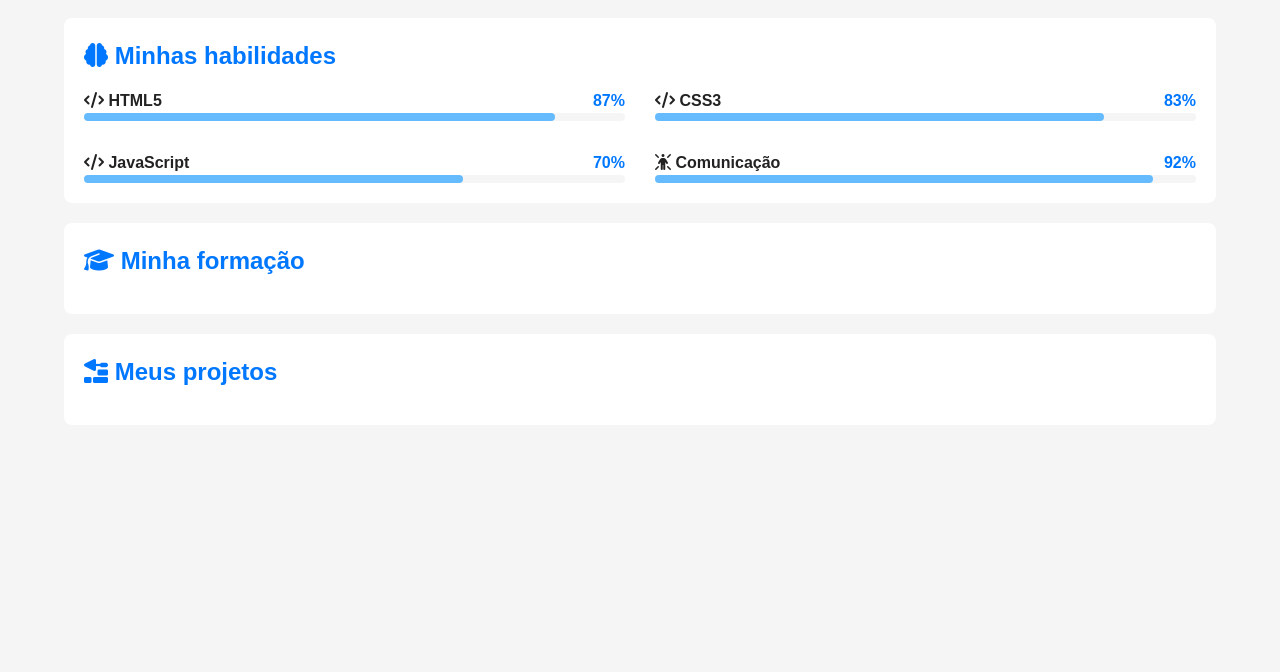
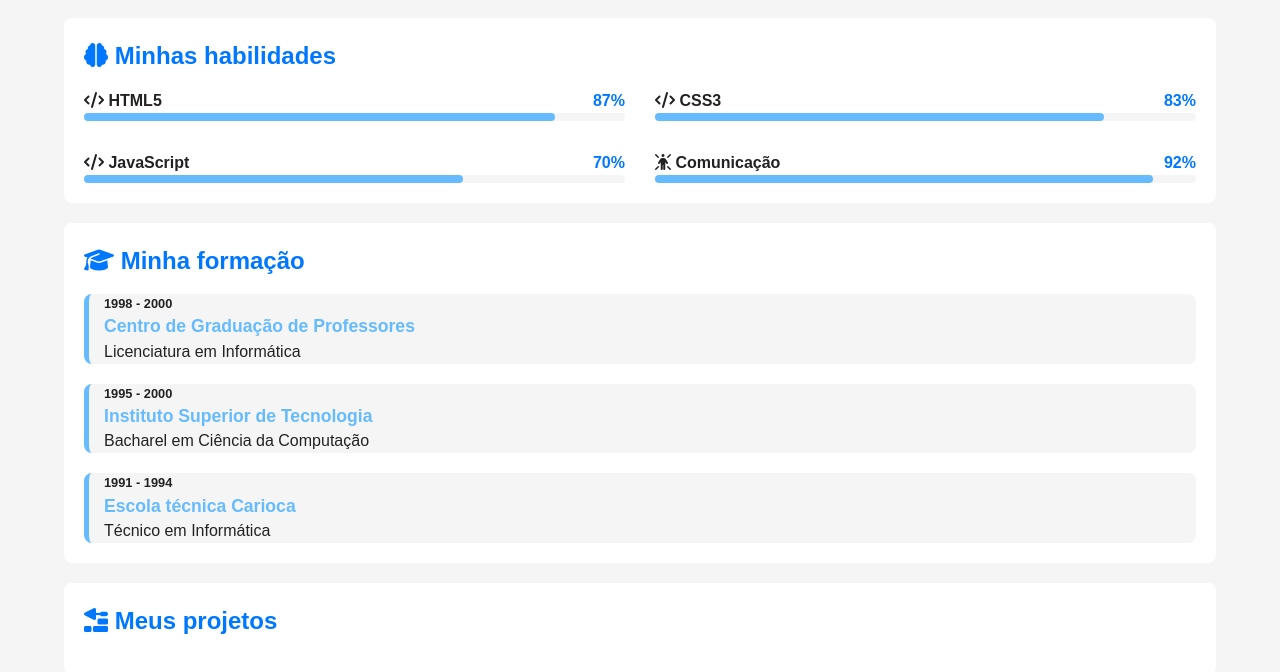
Before and after one commit to YgorCRVG/projeto-portfolio, a plain HTML site: page index.html in a window 1280 px wide. Shown: the part 502-1174 px from the top of the page. Before the commit the page ends 947 px from the top, so only its background shows below. Drawn offline with Linux system fonts and the light colour scheme.

Commit message:
área de informações

```diff
--- a/estilos/style.css
+++ b/estilos/style.css
@@ -164,6 +164,42 @@ article h2 {
     border-radius: 4px;
 }
 
+#formacao-container {
+    display: flex;
+    flex-direction: column-reverse;
+    gap: 20px;
+}
+
+#formacao-container .curso {
+    background-color: var(--fundo-principal);
+    padding-left: 15px;
+    border-radius: 8px;
+    border-left: 5px solid var(--destaque-inverso);
+    transition: border-left-width 0.3s, border-color 0.3s;
+}
+
+#formacao-container .curso:hover {
+    border-left-width: 15px;
+    cursor: pointer;
+    border-color: var(--destaque);
+}
+
+#formacao-container .periodo {
+    font-size: 0.8em;
+    font-weight: bold;
+    color: var(--texto);
+}
+
+#formacao-container .instituicao {
+    font-size: 1.1em;
+    color: var(--destaque-inverso);
+}
+
+#formacao-container .instituicao:hover {
+    color: var(--destaque);
+    cursor: pointer;
+}
+
 @media screen and (min-width: 768px) {
     #skill-container {
         grid-template-columns: 1fr 1fr;
--- a/index.html
+++ b/index.html
@@ -117,6 +117,38 @@
 
             <article class="formacao">
                 <h2><i class="fa-solid fa-graduation-cap"></i> Minha formação</h2>
+
+                <div id="formacao-container">
+                    <div class="curso">
+                        <p class="periodo">1991 - 1994</p>
+                        <h3 class="instituicao">
+                            Escola técnica Carioca
+                        </h3>
+                        <p class="titulacao">
+                            Técnico em Informática
+                        </p>
+                    </div>
+
+                    <div class="curso">
+                        <p class="periodo">1995 - 2000</p>
+                        <h3 class="instituicao">
+                            Instituto Superior de Tecnologia
+                        </h3>
+                        <p class="titulacao">
+                            Bacharel em Ciência da Computação
+                        </p>
+                    </div>
+
+                    <div class="curso">
+                        <p class="periodo">1998 - 2000</p>
+                        <h3 class="instituicao">
+                            Centro de Graduação de Professores
+                        </h3>
+                        <p class="titulacao">
+                            Licenciatura em Informática
+                        </p>
+                    </div>
+                </div>
             </article>
 
             <article class="projetos">
```
